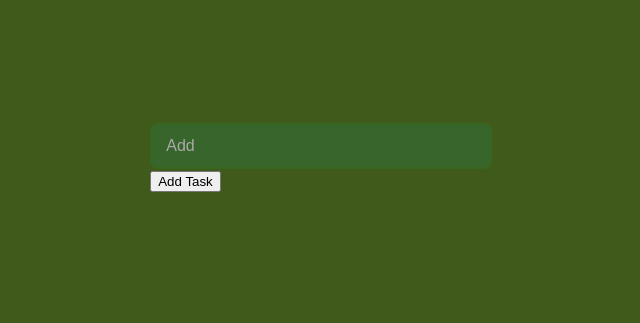
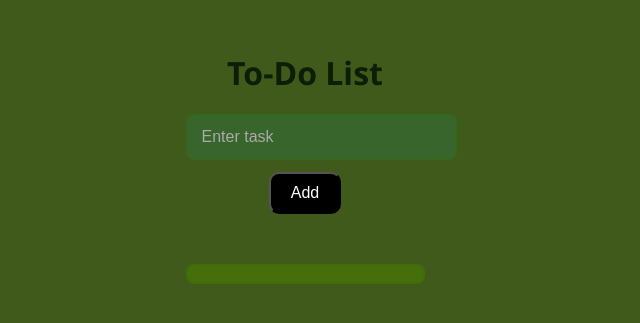
Before and after one commit to madkenikita35/SmallProjectsMern, a React (Vite) app in the folder ToDOList/: page / in a window 1280 px wide. Shown: the part 251-574 px from the top of the page, without its empty margins (335-975 px from the left). Built offline with nearby package versions, Linux system fonts and the light colour scheme.

Commit message:
Add Changes

```diff
--- a/ToDOList/src/Components/TodoList.jsx
+++ b/ToDOList/src/Components/TodoList.jsx
@@ -1,88 +1,88 @@
-// import React from "react";
-// import { useState } from "react";
+import React from "react";
+import { useState } from "react";
+
+const TodoList = () => {
+  const [todos, setTodos] = useState([]);
+  const [input, setInput] = useState("");
+
+  const handleInput = (e) => {
+    setInput(e.target.value);
+  };
+
+  const AddTask = () => {
+    if (input != "") {
+      setTodos([...todos, input]);
+      setInput("");
+    }
+  };
+  const canclebtn = (i) => {
+    setTodos(todos.filter((_, index) => index !== i));
+  };
+
+  return (
+    <div>
+      <h1 className=" heading">To-Do List</h1>
+      <input
+        type="text"
+        value={input}
+        onChange={handleInput}
+        placeholder="Enter task"
+      />
+      <button className="add-btn" onClick={AddTask}>
+        Add
+      </button>
+      <div className="ToDODIsplay">
+        <ul>
+          {todos.map((todo, index) => (
+            <li key={index}>
+              {todo}
+              <button className="close-btn" onClick={() => canclebtn(index)}>
+                X
+              </button>
+            </li>
+          ))}
+        </ul>
+      </div>
+    </div>
+  );
+};
+
+export default TodoList;
+
+// import React, { useState } from "react";
 
 // const TodoList = () => {
-//   const [todos, setTodos] = useState([]);
+//   const [task, setTask] = useState([]);
 //   const [input, setInput] = useState("");
 
 //   const handleInput = (e) => {
 //     setInput(e.target.value);
 //   };
 
-//   const AddTask = () => {
-//     if (input != "") {
-//       setTodos([...todos, input]);
-//       setInput("");
-//     }
-//   };
-//   const canclebtn = (i) => {
-//     setTodos(todos.filter((_, index) => index !== i));
+//   const addTask = () => {
+//     setTask([...task, input]);
+//     setInput("");
 //   };
 
 //   return (
 //     <div>
-//       <h1 className=" heading">To-Do List</h1>
 //       <input
 //         type="text"
+//         name="task"
+//         placeholder="Add"
 //         value={input}
 //         onChange={handleInput}
-//         placeholder="Enter task"
 //       />
-//       <button className="add-btn" onClick={AddTask}>
-//         Add
-//       </button>
-//       <div className="ToDODIsplay">
-//         <ul>
-//           {todos.map((todo, index) => (
-//             <li key={index}>
-//               {todo}
-//               <button className="close-btn" onClick={() => canclebtn(index)}>
-//                 X
-//               </button>
-//             </li>
-//           ))}
-//         </ul>
+//       <button onClick={addTask}>Add Task</button>
+//       <div>
+//         {task.map((task, index) => (
+//           <div key={index}>
+//             <p>{task}</p>
+//           </div>
+//         ))}
 //       </div>
 //     </div>
 //   );
 // };
 
 // export default TodoList;
-
-import React, { useState } from "react";
-
-const TodoList = () => {
-  const [task, setTask] = useState([]);
-  const [input, setInput] = useState("");
-
-  const handleInput = (e) => {
-    setInput(e.target.value);
-  };
-
-  const addTask = () => {
-    setTask([...task, input]);
-    setInput("");
-  };
-
-  return (
-    <div>
-      <input
-        type="text"
-        name="task"
-        placeholder="Add"
-        value={input}
-        onChange={handleInput}
-      />
-      <button onClick={addTask}>Add Task</button>
-      <div>
-        {task.map((task, index) => (
-          <div key={index}>
-            <p>{task}</p>
-          </div>
-        ))}
-      </div>
-    </div>
-  );
-};
-
-export default TodoList;
```
